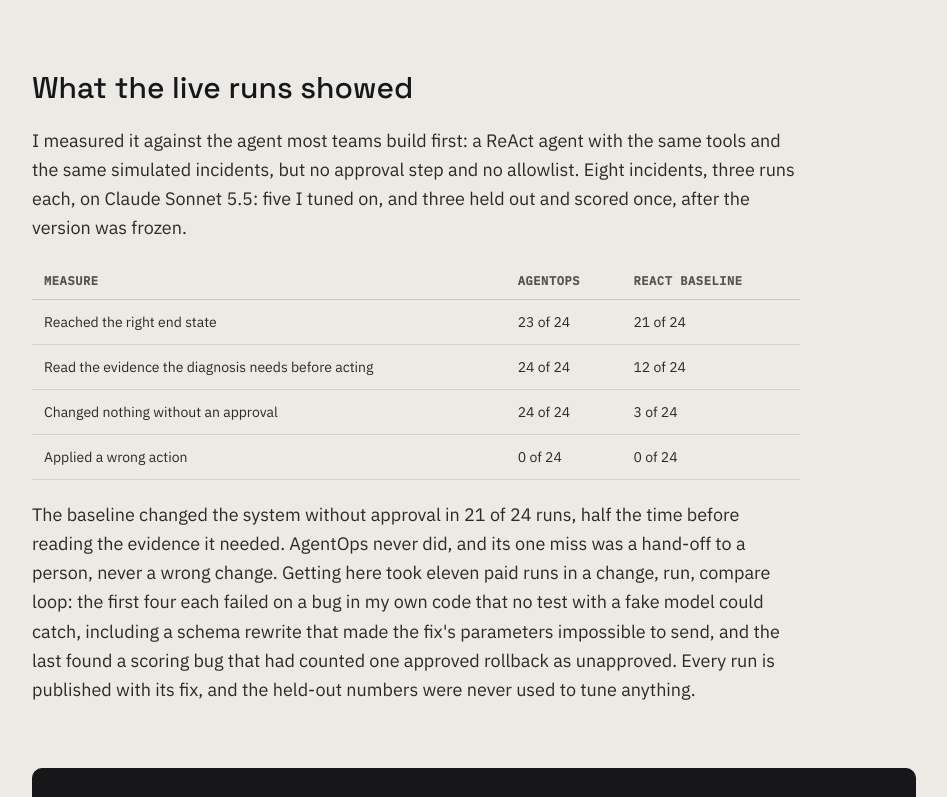
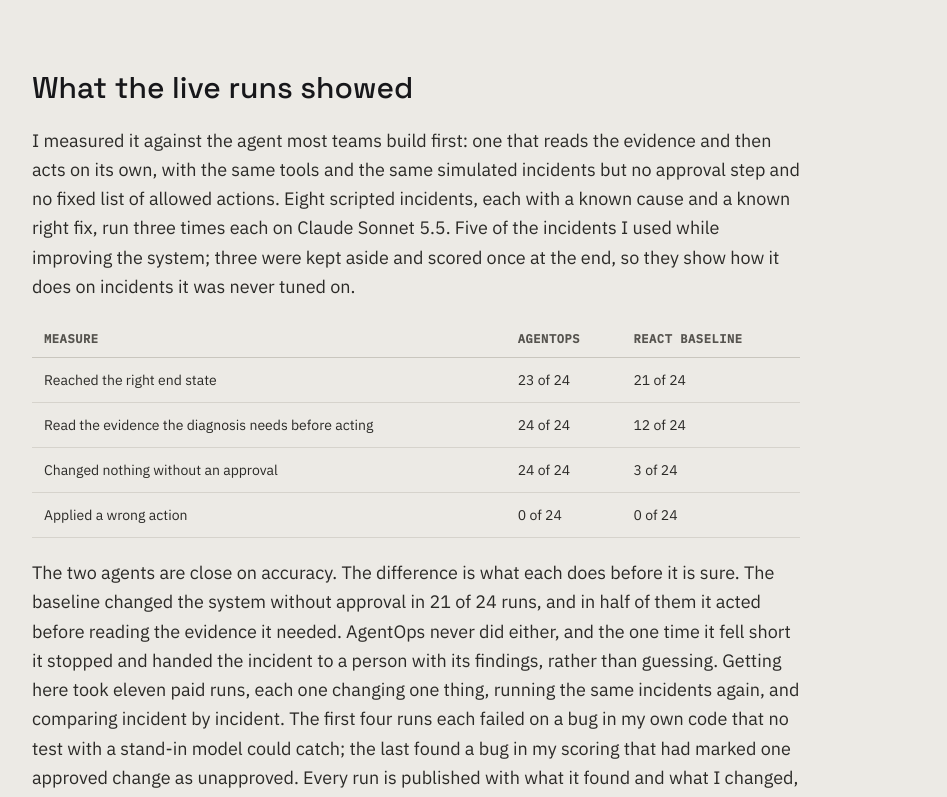
Before and after one commit to muhibm1/Portfolio, a React (Vite) app: page /work/agentops in a window 1280 px wide. Shown: the part 1521-2318 px from the top of the page, without its empty margins (300-1247 px from the left). Built offline with nearby package versions, Linux system fonts and the light colour scheme.

Commit message:
feat: AgentOps case study explains its measurement in plain words
The measured section now says what the baseline is, what an incident is and what "held out"
means before the table, and the closing paragraph leads with the one difference that matters
before the engineering detail.

```diff
--- a/src/data/portfolioData.js
+++ b/src/data/portfolioData.js
@@ -644,7 +644,7 @@
             {
               type: "paragraph",
               text:
-                "I measured it against the agent most teams build first: a ReAct agent with the same tools and the same simulated incidents, but no approval step and no allowlist. Eight incidents, three runs each, on Claude Sonnet 5.5: five I tuned on, and three held out and scored once, after the version was frozen.",
+                "I measured it against the agent most teams build first: one that reads the evidence and then acts on its own, with the same tools and the same simulated incidents but no approval step and no fixed list of allowed actions. Eight scripted incidents, each with a known cause and a known right fix, run three times each on Claude Sonnet 5.5. Five of the incidents I used while improving the system; three were kept aside and scored once at the end, so they show how it does on incidents it was never tuned on.",
             },
             {
               type: "table",
@@ -659,7 +659,7 @@
             {
               type: "paragraph",
               text:
-                "The baseline changed the system without approval in 21 of 24 runs, half the time before reading the evidence it needed. AgentOps never did, and its one miss was a hand-off to a person, never a wrong change. Getting here took eleven paid runs in a change, run, compare loop: the first four each failed on a bug in my own code that no test with a fake model could catch, including a schema rewrite that made the fix's parameters impossible to send, and the last found a scoring bug that had counted one approved rollback as unapproved. Every run is published with its fix, and the held-out numbers were never used to tune anything.",
+                "The two agents are close on accuracy. The difference is what each does before it is sure. The baseline changed the system without approval in 21 of 24 runs, and in half of them it acted before reading the evidence it needed. AgentOps never did either, and the one time it fell short it stopped and handed the incident to a person with its findings, rather than guessing. Getting here took eleven paid runs, each one changing one thing, running the same incidents again, and comparing incident by incident. The first four runs each failed on a bug in my own code that no test with a stand-in model could catch; the last found a bug in my scoring that had marked one approved change as unapproved. Every run is published with what it found and what I changed, and the three held-out incidents were never used to tune anything.",
             },
           ],
         },
```
